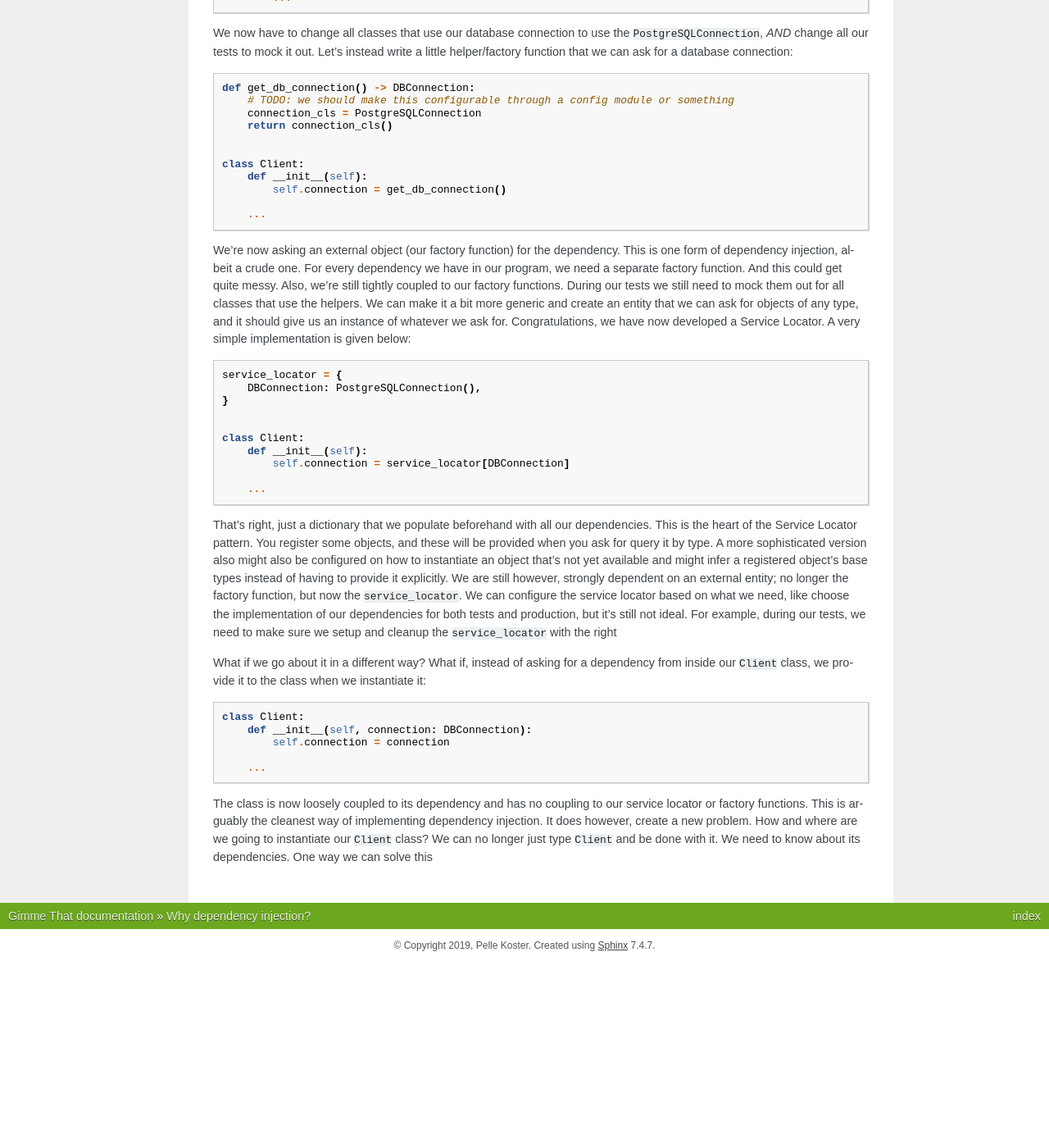
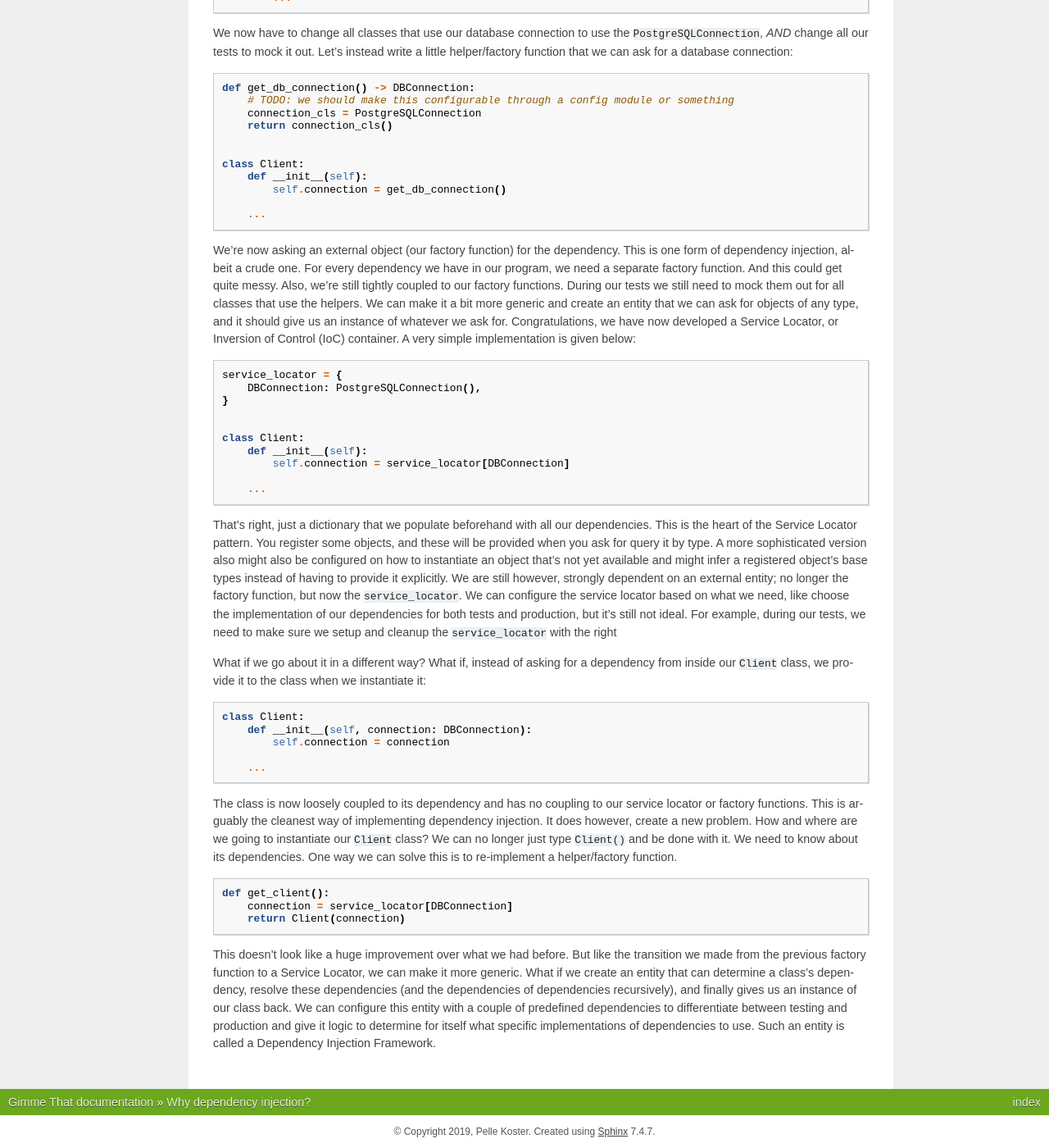
Before and after one commit to elfjes/gimme-that, a Sphinx documentation site: the page built from docs/rationale.rst, in a window 1280 px wide and 1400 px high, scrolled down 1188 px. Shown: the whole window at 82% size. Built offline with Sphinx 7.4.7, drawn with Linux system fonts in a browser that asks for light colours; the version number could not be read and is left out; before the commit the page ends 2361 px from its top, so only the background shows below that.

Commit message:
WIP rationale

```diff
--- a/docs/rationale.rst
+++ b/docs/rationale.rst
@@ -95,7 +95,8 @@ separate factory function. And this could get quite messy. Also, we're still tig
 our factory functions. During our tests we still need to mock them out for all classes that use
 the helpers. We can make it a bit more generic and create an entity that we can ask for
 objects of any type, and it should give us an instance of whatever we ask for. Congratulations, we
-have now developed a Service Locator. A very simple implementation is given below:
+have now developed a Service Locator, or Inversion of Control (IoC) container. A very simple
+implementation is given below:
 
 .. code-block:: python
 
@@ -135,5 +136,19 @@ our ``Client`` class, we provide it to the class when we instantiate it:
 The class is now loosely coupled to its dependency and has no coupling to our service locator or
 factory functions. This is arguably the cleanest way of implementing dependency injection. It does
 however, create a new problem. How and where are we going to instantiate our ``Client`` class? We
-can no longer just type ``Client`` and be done with it. We need to know about its dependencies. One
-way we can solve this
+can no longer just type ``Client()`` and be done with it. We need to know about its dependencies.
+One way we can solve this is to re-implement a helper/factory function.
+
+.. code-block:: python
+
+    def get_client():
+        connection = service_locator[DBConnection]
+        return Client(connection)
+
+This doesn't look like a huge improvement over what we had before. But like the transition we made
+from the previous factory function to a Service Locator, we can make it more generic. What if we
+create an entity that can determine a class's dependency, resolve these dependencies (and the
+dependencies of dependencies recursively), and finally gives us an instance of our class back. We
+can configure this entity with a couple of predefined dependencies to differentiate between testing
+and production and give it logic to determine for itself what specific implementations of
+dependencies to use. Such an entity is called a Dependency Injection Framework.
--- a/setup.cfg
+++ b/setup.cfg
@@ -3,8 +3,6 @@ max-line-length = 99
 
 [tool:pytest]
 testpaths = tests
-addopts =
-    --cov-report=term-missing
 
 [coverage:paths]
 source =
```
